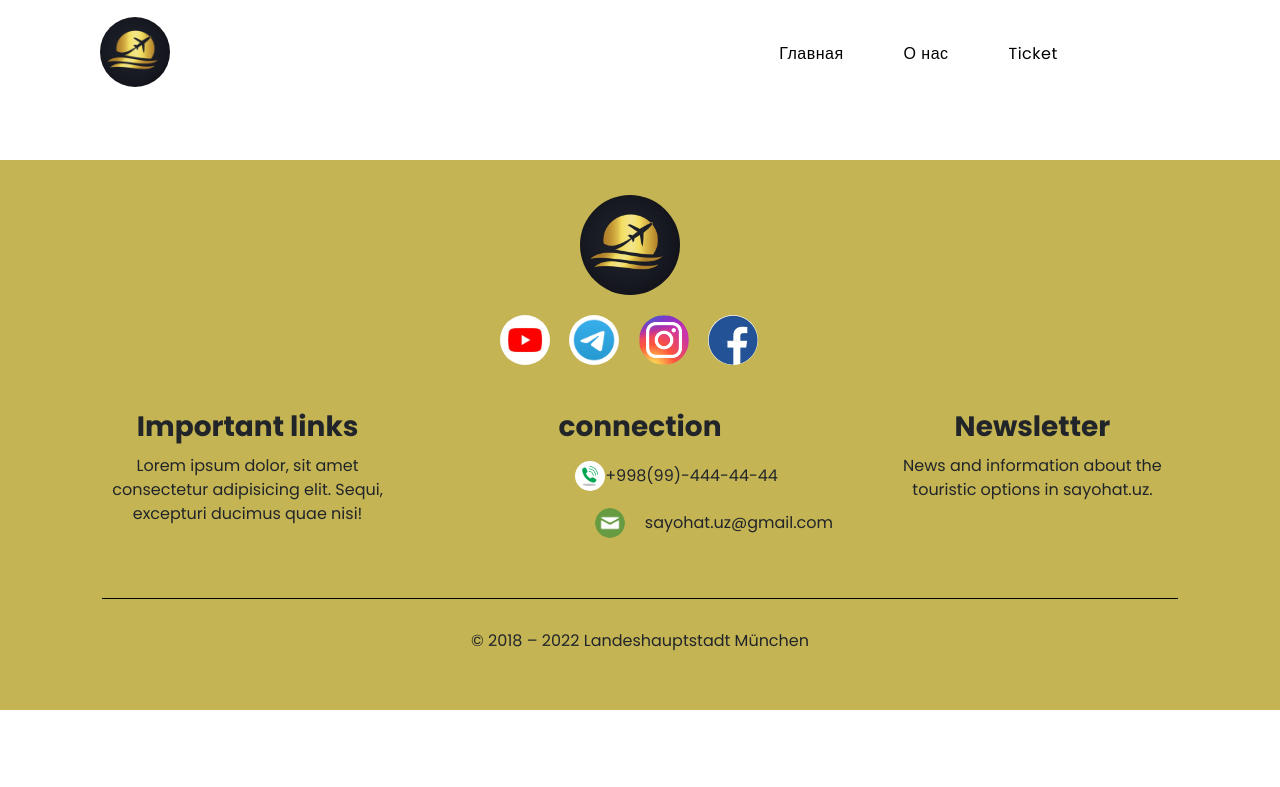
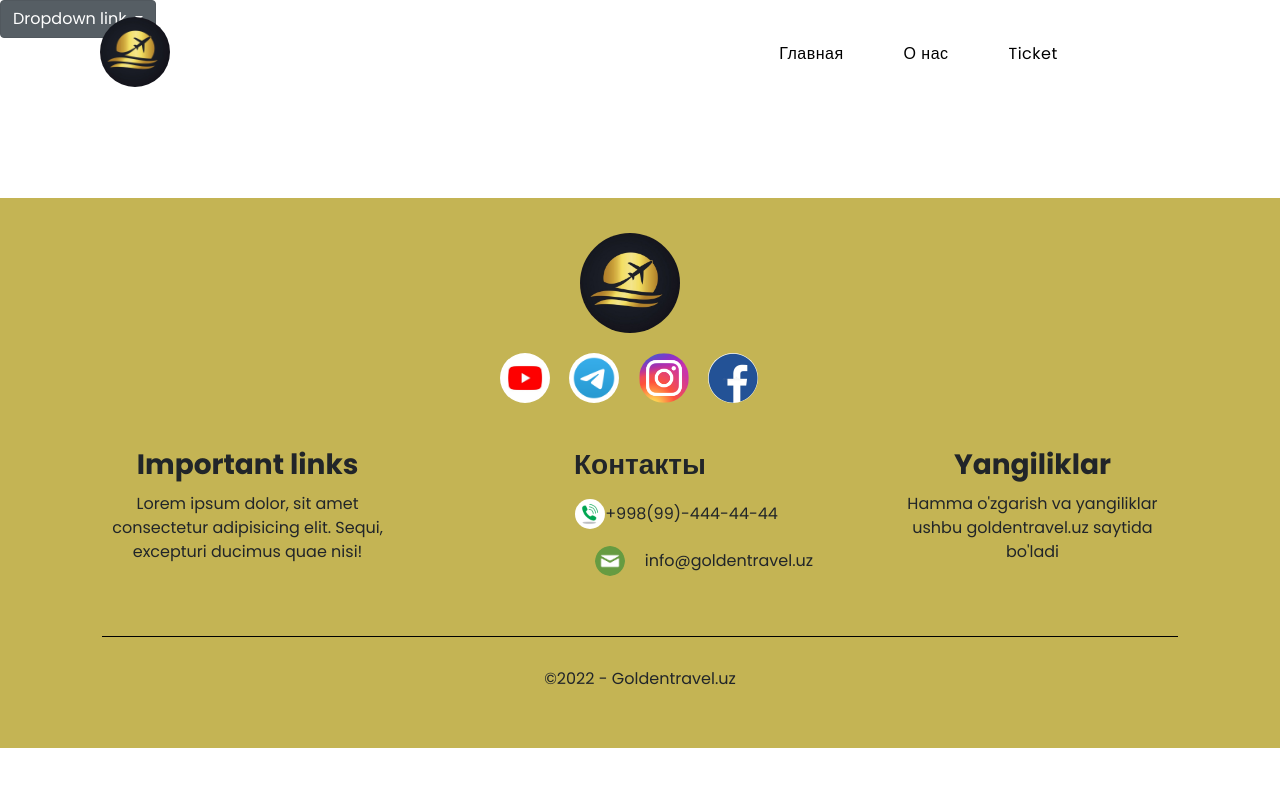
Before and after one commit to STQT/goldentravel.uz, a Django app: page / in a window 1280 px wide. Shown: the top 787 px of the page. Run offline with Django 3.2, Linux system fonts and the light colour scheme; data that the repository does not hold is empty; parts of the project's set-up code (start-up, migrations or seed data) failed here and were passed over; some libraries are stand-ins or nearby versions.

Commit message:
some changes for front

```diff
--- a/goldentravel/templates/base.html
+++ b/goldentravel/templates/base.html
@@ -25,9 +25,33 @@
   {% block extra_head %}
     <!-- Extra JavaScript -->
   {% endblock %}
+  {% if messages %}
+  <script>
+    $(document).ready(function(){
+        $("#myModal1").modal('show');
+    });
+  </script>
+  {% endif %}
 </head>
 <body>
+<div id="myModal1" class="modal fade">
+    <div class="modal-dialog">
+        <div class="modal-content">
+            <div class="modal-header">
+                <h5 class="modal-title">Subscribe our Newsletter</h5>
+                <button type="button" class="close" data-dismiss="modal">&times;</button>
+            </div>
+            <div class="modal-body">
+                {% for message in messages %}
+                  <p>{{ message }}</p>
+                  {% endfor %}
+            </div>
+        </div>
+    </div>
+</div>
+
 <!--Navbar start-->
+
 
 <nav>
   <img src="{% static 'imgs/logo.jpg' %}" alt="">
@@ -36,7 +60,6 @@
     {% for city in banner %}
       <li class="list-item"><a href="{% url 'tours:detail' city.tour.id %}">{{ city.tour.city }}</a></li>
     {% endfor %}
-
     <li class="list-item"><a href="#">{% blocktrans %}О нас{% endblocktrans %}</a></li>
     <li class="list-item"><a href="#">Ticket</a></li>
     <i class="fa-solid fa-x delete"></i>
@@ -115,7 +138,17 @@
     </div>
   </header>
 {% endif %}
+<div class="dropdown show">
+  <a class="btn btn-secondary dropdown-toggle" href="#" role="button" id="dropdownMenuLink" data-toggle="dropdown" aria-haspopup="true" aria-expanded="false">
+    Dropdown link
+  </a>
 
+  <div class="dropdown-menu" aria-labelledby="dropdownMenuLink">
+    <a class="dropdown-item" href="#">Action</a>
+    <a class="dropdown-item" href="#">Another action</a>
+    <a class="dropdown-item" href="#">Something else here</a>
+  </div>
+</div>
 {% block content %}
   Shu yerda content bo'ladi
 {% endblock %}
@@ -128,17 +161,13 @@
   <div class="foot-img">
     <img src="{% static 'imgs/logo.jpg' %}" alt="" class="logo">
     <div class="logo-imgs">
-      <img src="{% static 'imgs/channel.jpg' %}" alt="">
-      <img src="{% static 'imgs/unnamed.png' %}" alt="">
-      <img src="{% static 'imgs/instagram.png' %}" alt="">
-      <img
+      <a href=""><img src="{% static 'imgs/channel.jpg' %}" alt=""></a>
+      <a href=""><img src="{% static 'imgs/unnamed.png' %}" alt=""></a>
+      <a href=""><img src="{% static 'imgs/instagram.png' %}" alt=""></a>
+      <a href=""><img
         src="{% static 'imgs/facebook.jpg' %}"
-        alt="">
+        alt=""></a>
     </div>
-    <!-- <i class="fa-brands fa-youtube"></i>
-    <i class="fa-brands fa-telegram"></i>
-    <i class="fa-brands fa-instagram"></i>
-    <i class="fa-brands fa-facebook-f"></i> -->
   </div>
   <div class="foot-flex">
     <div>
@@ -146,23 +175,23 @@
       <p>Lorem ipsum dolor, sit amet consectetur adipisicing elit. Sequi, excepturi ducimus quae nisi!</p>
     </div>
     <div>
-      <h3>connection</h3>
+      <h3>{% trans "Контакты" %}</h3>
       <p class="phone phone1">
         <img src="{% static 'imgs/phone.jpg' %}" alt=""> <span> +998(99)-444-44-44</span>
       </p>
       <p class="phone"><img class="gmi" src="{% static 'imgs/mail-logo.png' %}" alt="">
-        <span class="span1"> sayohat.uz@gmail.com</span></p>
+        <span class="span1"> info@goldentravel.uz</span></p>
 
 
     </div>
     <div>
-      <h3>Newsletter</h3>
-      <p>News and information about the touristic options in sayohat.uz.</p>
+      <h3>Yangiliklar</h3>
+      <p>Hamma o'zgarish va yangiliklar ushbu goldentravel.uz saytida bo'ladi</p>
 
     </div>
   </div>
   <div class="foot-hr"></div>
-  <p class="year">© 2018 – 2022 Landeshauptstadt München</p>
+  <p class="year">©2022 - Goldentravel.uz</p>
 </footer>
 
 <!--footer end-->
```
Also changed, not shown: goldentravel/templates/404.html (+14 -20 lines), goldentravel/templates/500.html (+13 -15 lines), goldentravel/tours/views.py (+13 -7 lines).
